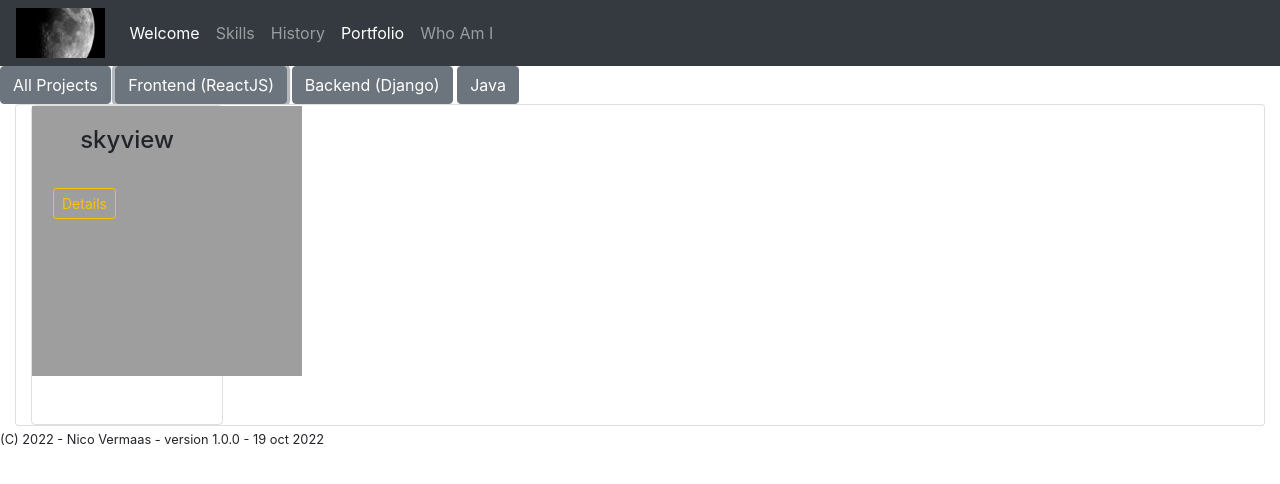
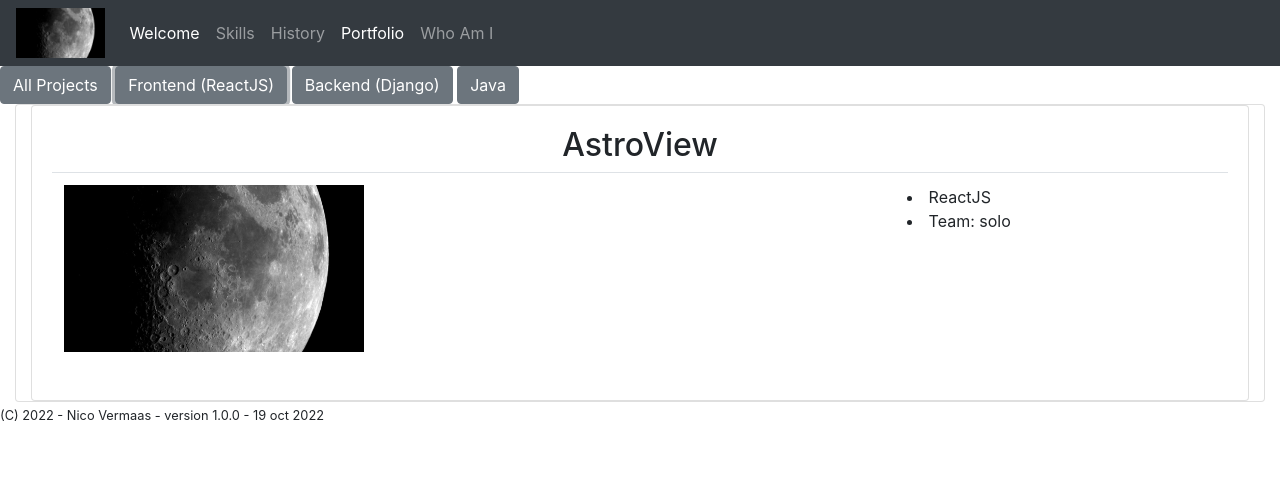
Before and after one commit to nvermaas/my_cv, a React (Create React App) app: page /cv/portfolio in a window 1280 px wide. Both pictures are taken after a click on the button "Frontend (ReactJS)". Shown: the top 484 px of the page. Built offline with nearby package versions, Linux system fonts and the light colour scheme; the HTML template or start-up script is replaced by a standard one.

Commit message:
different portfolio card mechanism

```diff
--- a/src/components/Main.js
+++ b/src/components/Main.js
@@ -14,12 +14,6 @@ import SkillsPage from '../routes/skills/SkillsPage';
 import HistoryPage from '../routes/history/HistoryPage';
 import PortfolioPage from '../routes/portfolio/PortfolioPage';
 import WhoAmIPage from '../routes/whoami/WhoAmIPage';
-
-const base_url =
-    process.env.NODE_ENV === "development"
-        ? "https://web-of-wyrd.nl/data_on_yggdrasil/my_cv"
-        : "https://web-of-wyrd.nl/data_on_yggdrasil/my_cv";
-
 
 export default function Main() {
 
--- a/src/contexts/GlobalStateReducer.js
+++ b/src/contexts/GlobalStateReducer.js
@@ -11,9 +11,9 @@ export const initialState = {
         base_url: "https://web-of-wyrd.nl/data_on_yggdrasil/my_cv/",
 
         projects: [
-            {"name": "skyview", "type": "frontend_reactjs", "image": "/assets/astroview.png", "thumbnail": "/assets/astroview.png"},
-            {"name": "astrobase", "type": "backend_django", "image": "/astrobase.png", "thumbnail": "/astrobase.png"},
-            {"name": "Energy", "type": "backend_django", "image": "/assets/my_energy_server.png", "thumbnail": "/assets/my_energy_server.png"}
+            {"name": "astroview", "type": "frontend_reactjs", "card": "AstroViewCard", "thumbnail": "/assets/astroview.png"},
+            {"name": "astrobase", "type": "backend_django", "card": "AstroBaseCard", "thumbnail": "/astrobase.png"},
+            {"name": "energy", "type": "backend_django", "card": "EnergyCard", "thumbnail": "/assets/my_energy_server.png"}
             ]
 }
 
--- /dev/null
+++ b/src/routes/portfolio/AstroBaseCard.js
@@ -0,0 +1,32 @@
+import React from 'react';
+import {Card, Table, Container, Row, Col} from 'react-bootstrap'
+import nico_cv_logo from '../../assets/cv_logo_large.png';
+
+
+export default function AstroBaseCard() {
+
+    return (
+        <div className="App">
+            <Card>
+                <Card.Body>
+                    <h2>AstroBase</h2>
+
+                    <Card.Text>
+                        <Table>
+                            <tr>
+                                <td align="left">
+                                    <img src={nico_cv_logo} width="300" alt="logo cv"/>
+                                    </td>
+                                <td align="left">
+                            <li>Django</li>
+                            <li>Team: solo</li>
+                                </td>
+                            </tr>
+                        </Table>
+                    </Card.Text>
+                </Card.Body>
+            </Card>
+        </div>
+    );
+
+}
--- /dev/null
+++ b/src/routes/portfolio/AstroViewCard.js
@@ -0,0 +1,32 @@
+import React from 'react';
+import {Card, Table, Container, Row, Col} from 'react-bootstrap'
+import nico_cv_logo from '../../assets/cv_logo_large.png';
+
+
+export default function AstroViewCard() {
+
+    return (
+        <div className="App">
+            <Card>
+                <Card.Body>
+                    <h2>AstroView</h2>
+
+                    <Card.Text>
+                        <Table>
+                            <tr>
+                                <td align="left">
+                                    <img src={nico_cv_logo} width="300" alt="logo cv"/>
+                                    </td>
+                                <td align="left">
+                            <li>ReactJS</li>
+                            <li>Team: solo</li>
+                                </td>
+                            </tr>
+                        </Table>
+                    </Card.Text>
+                </Card.Body>
+            </Card>
+        </div>
+    );
+
+}
--- a/src/components/AncientSkillsCard.js
+++ b/src/routes/portfolio/EnergyCard.js
@@ -1,15 +1,15 @@
 import React from 'react';
 import {Card, Table, Container, Row, Col} from 'react-bootstrap'
-import nico_cv_logo from '../assets/cv_logo_large.png';
+import nico_cv_logo from '../../assets/cv_logo_large.png';
 
 
-export default function AncientSkillsCard() {
+export default function EnergyCard() {
 
     return (
         <div className="App">
             <Card>
                 <Card.Body>
-                    <h2>Ancient Skills</h2>
+                    <h2>Energy</h2>
 
                     <Card.Text>
                         <Table>
@@ -18,13 +18,8 @@ export default function AncientSkillsCard() {
                                     <img src={nico_cv_logo} width="300" alt="logo cv"/>
                                     </td>
                                 <td align="left">
-                            <li>Developer (windows)</li>
-                            <li>Delphi (GUI)</li>
-                            <li>Clipper (dbase3), Pascal, Fortran, Basic</li>
-                            <li>Database: dbase3</li>
-                            <li>System Design: SA/SD, Analyses, Functional Design, Technical Design</li>
-                            <li>Documentation/Modelling: DFD, UML</li>
-                            <li>GIS (Geographical Information Systems)</li>
+                            <li>ReactJS/Django</li>
+                            <li>Team: solo</li>
                                 </td>
                             </tr>
                         </Table>
--- a/src/routes/portfolio/ProjectTiles.js
+++ b/src/routes/portfolio/ProjectTiles.js
@@ -1,6 +1,15 @@
 import React from 'react';
 import { Container, Row, Col } from 'react-bootstrap';
 import ProjectThumbnail from './ProjectThumbnail';
+import AstroViewCard from "./AstroViewCard";
+import AstroBaseCard from "./AstroBaseCard";
+import EnergyCard from "./EnergyCard";
+
+const PROJECT_CARDS = {
+    astroview: AstroViewCard,
+    astrobase: AstroBaseCard,
+    energy: EnergyCard
+};
 
 export default function ProjectTiles(props) {
 
@@ -12,9 +21,11 @@ export default function ProjectTiles(props) {
                     {
                         props.data.map((project) => {
                             if ((props.type === project.type) || (props.type === 'all')) {
+                                const DynamicProjectCard = PROJECT_CARDS[project.name]
+
                                 return (
                                     <Col lg={true}>
-                                        <ProjectThumbnail key={project} project={project}/>
+                                        <DynamicProjectCard/>
                                     </Col>
                                 );
                             }
--- a/src/components/SkillsCard.js
+++ b/src/routes/skills/AncientSkillsCard.js
@@ -1,15 +1,15 @@
 import React from 'react';
 import {Card, Table, Container, Row, Col} from 'react-bootstrap'
-import nico_cv_logo from '../assets/cv_logo_large.png';
+import nico_cv_logo from '../../assets/cv_logo_large.png';
 
 
-export default function SkillsCard() {
+export default function AncientSkillsCard() {
 
     return (
         <div className="App">
             <Card>
                 <Card.Body>
-                    <h2>Current Skills</h2>
+                    <h2>Ancient Skills</h2>
 
                     <Card.Text>
                         <Table>
@@ -18,17 +18,13 @@ export default function SkillsCard() {
                                     <img src={nico_cv_logo} width="300" alt="logo cv"/>
                                     </td>
                                 <td align="left">
-                            <li>Full Stack Web Developer (Linux, Windows)</li>
-                            <li>Django + DRF (backend), FastAPI (backend)</li>
-                            <li>ReactJS (frontend)</li>
-                            <li>Database: Postgres, SQlite</li>
-                            <li>DevOps: CI/CD pipelines with Gitlab and Github (actions)</li>
-                            <li>Containerization: Docker and docker-compose</li>
+                            <li>Developer (windows)</li>
+                            <li>Delphi (GUI)</li>
+                            <li>Clipper (dbase3), Pascal, Fortran, Basic</li>
+                            <li>Database: dbase3</li>
                             <li>System Design: SA/SD, Analyses, Functional Design, Technical Design</li>
                             <li>Documentation/Modelling: DFD, UML</li>
-                            <li>Async messagebus: RabbitMQ, Celery</li>
-
-                            <li>Agile, scrum, SAFe framework</li>
+                            <li>GIS (Geographical Information Systems)</li>
                                 </td>
                             </tr>
                         </Table>
--- /dev/null
+++ b/src/routes/skills/OlderSkillsCard.js
@@ -0,0 +1,41 @@
+import React from 'react';
+import {Card, Table, Container, Row, Col} from 'react-bootstrap'
+import nico_cv_logo from '../../assets/cv_logo_large.png';
+
+
+export default function OlderSkillsCard() {
+
+    return (
+        <div className="App">
+            <Card>
+                <Card.Body>
+                    <h2>Older Skills</h2>
+
+                    <Card.Text>
+                        <Table>
+                            <tr>
+                                <td align="left">
+                                    <img src={nico_cv_logo} width="300" alt="logo cv"/>
+                                    </td>
+                                <td align="left">
+                            <li>Full Stack Web Developer</li>
+                            <li>Java Struts (backend) on Tomcat</li>
+                            <li>Java Server Pages (jsp) (frontend)</li>
+                            <li>Database: MySQL </li>
+                            <li>DevOps: CI/CD pipelines with Jenkins and Subversion (svn)</li>
+                            <li>Provisioning: Ansible, Vagrant</li>
+                            <li>System Design: SA/SD, Analyses, Functional Design, Technical Design</li>
+                            <li>Documentation/Modelling: DFD, UML</li>
+                            <li>Async messagebus: qpid</li>
+
+                            <li>Agile/scrum</li>
+                                </td>
+                            </tr>
+                        </Table>
+                    </Card.Text>
+                </Card.Body>
+            </Card>
+        </div>
+    );
+
+}
--- a/src/routes/skills/SkillsPage.js
+++ b/src/routes/skills/SkillsPage.js
@@ -1,8 +1,8 @@
 import React from 'react';
 
-import SkillsCard from '../../components/SkillsCard'
-import OlderSkillsCard from '../../components/OlderSkillsCard'
-import AncientSkillsCard from '../../components/AncientSkillsCard'
+import SkillsCard from './SkillsCard'
+import OlderSkillsCard from './OlderSkillsCard'
+import AncientSkillsCard from './AncientSkillsCard'
 
 export default function SkillsPage() {
 
--- a/src/components/WelcomeCard.js
+++ b/src/routes/welcome/WelcomeCard.js
@@ -1,7 +1,7 @@
 import React from 'react';
 import {Card, Table} from 'react-bootstrap'
 
-import nico_cv_logo from '../assets/cv_logo_large.png';
+import nico_cv_logo from '../../assets/cv_logo_large.png';
 
 
 export default function WelcomeCard() {
--- a/src/routes/welcome/WelcomePage.js
+++ b/src/routes/welcome/WelcomePage.js
@@ -1,6 +1,6 @@
 import React from 'react';
 
-import WelcomeCard from '../../components/WelcomeCard'
+import WelcomeCard from './WelcomeCard'
 
 export default function WelcomePage() {
 
```
Also changed, not shown: src/routes/skills/SkillsCard.js (renamed from src/components/OlderSkillsCard.js, +11 -11 lines), 1 other file (tests, documents, lock files or other folders).
